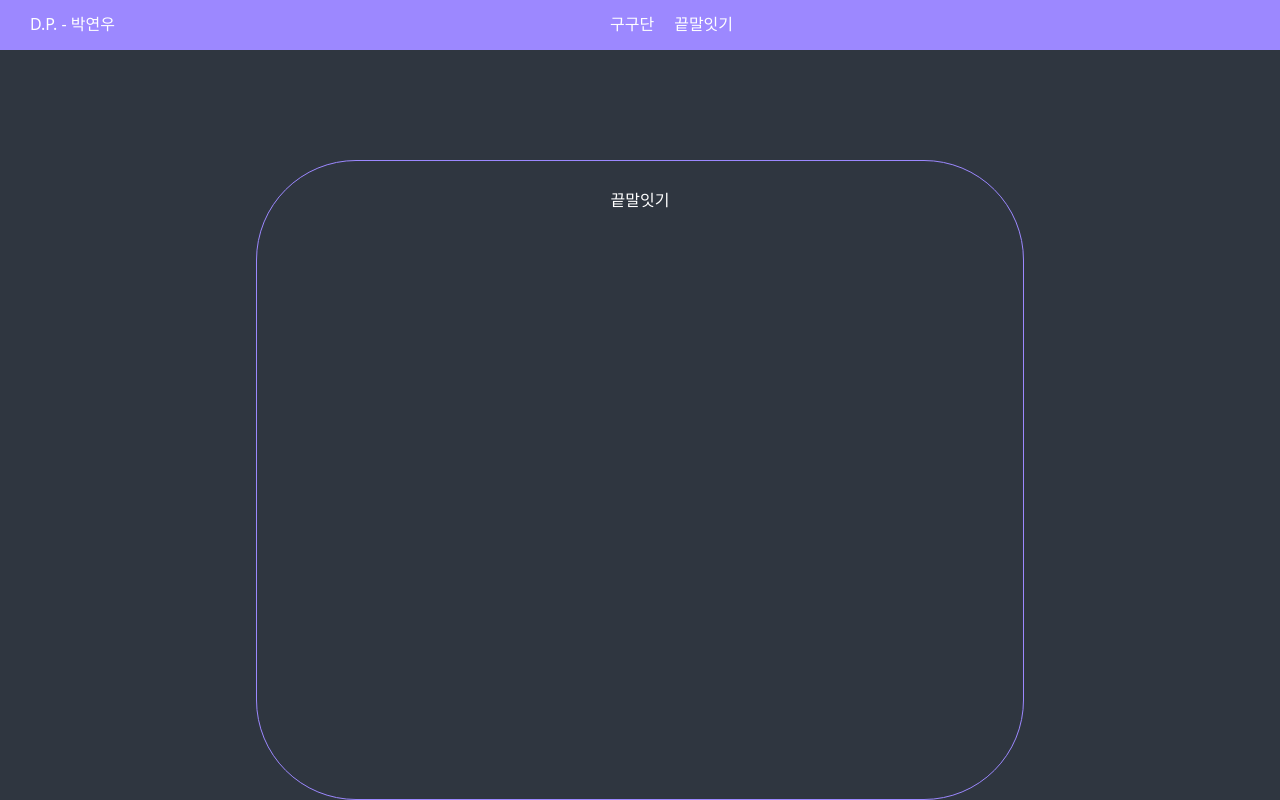
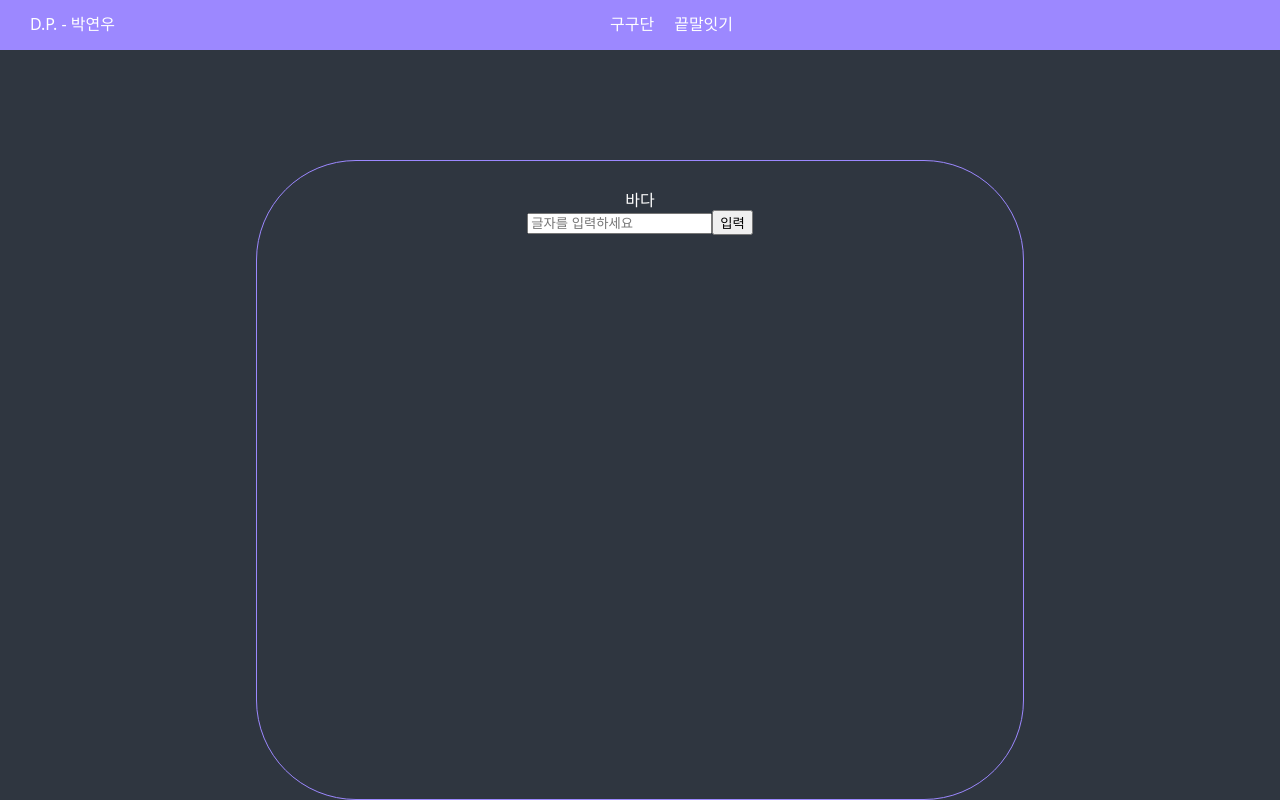
Before and after one commit to HyeonWooGa/react-ts__double-project-study, a React (Create React App) app: page /end-talk in a window 1280 px wide. Built offline with nearby package versions, Linux system fonts and the light colour scheme.

Commit message:
끝말잇기

```diff
--- a/src/App.tsx
+++ b/src/App.tsx
@@ -2,6 +2,7 @@ import React from "react";
 import { Link, Route, Routes } from "react-router-dom";
 import styled from "styled-components";
 import EndTalk from "./routes/EndTalk";
+import Index from "./routes/Index";
 import MultipleTable from "./routes/MultipleTable";
 
 const Nav = styled.nav`
@@ -56,7 +57,7 @@ function App() {
       </Nav>
       <Main>
         <Routes>
-          <Route path="/" element={<Main />} />
+          <Route path="/" element={<Index />} />
           <Route path="/multiplcation-table" element={<MultipleTable />} />
           <Route path="/end-talk" element={<EndTalk />} />
         </Routes>
--- a/src/routes/EndTalk.tsx
+++ b/src/routes/EndTalk.tsx
@@ -1,7 +1,41 @@
 import React from "react";
+import { useRecoilState } from "recoil";
+import { inputValueState, messageState, wordState } from "./atoms/atomsET";
 
 const EndTalk = () => {
-  return <span>끝말잇기</span>;
+  const [word, setWord] = useRecoilState(wordState);
+  const [inputValue, setInputValue] = useRecoilState(inputValueState);
+  const [message, setmessage] = useRecoilState(messageState);
+
+  const handleSubmitForm = (event: React.FormEvent<HTMLFormElement>) => {
+    event.preventDefault();
+    if (word[word.length - 1] !== inputValue[0]) {
+      setmessage("틀렸습니다!");
+    } else {
+      setmessage("");
+      setWord(inputValue);
+    }
+  };
+
+  const handleChangeInput = (event: React.ChangeEvent<HTMLInputElement>) => {
+    setInputValue(event.target.value);
+  };
+
+  return (
+    <>
+      <div>{word}</div>
+      <form onSubmit={handleSubmitForm}>
+        <input
+          type="text"
+          placeholder="글자를 입력하세요"
+          value={inputValue}
+          onChange={handleChangeInput}
+        />
+        <button type="submit">입력</button>
+        <div>{message}</div>
+      </form>
+    </>
+  );
 };
 
 export default EndTalk;
--- /dev/null
+++ b/src/routes/Index.tsx
@@ -0,0 +1,15 @@
+import React from "react";
+
+const Index = () => {
+  return (
+    <>
+      <span>코드스테이츠 프론트엔드 40기 박연우</span>
+      <br />
+      <span>
+        리액트와 타입스크립트를 이용한 기능 연습 웹 애플리케이션입니다.
+      </span>
+    </>
+  );
+};
+
+export default Index;
--- /dev/null
+++ b/src/routes/atoms/atomsET.tsx
@@ -0,0 +1,16 @@
+import { atom } from "recoil";
+
+export const wordState = atom({
+  key: "word",
+  default: "바다",
+});
+
+export const inputValueState = atom({
+  key: "inputValueET",
+  default: "",
+});
+
+export const messageState = atom({
+  key: "messageET",
+  default: "",
+});
--- a/src/routes/atoms/atomsMT.tsx
+++ b/src/routes/atoms/atomsMT.tsx
@@ -11,22 +11,22 @@ export const secondNumberState = atom({
 });
 
 export const inputValueState = atom({
-  key: "inputValue",
+  key: "inputValueMT",
   default: "",
 });
 
 export const isSubmitState = atom({
-  key: "isSubmit",
+  key: "isSubmitMT",
   default: false,
 });
 
 export const messageState = atom({
-  key: "message",
+  key: "messageMT",
   default: "숫자만 입력하세요",
 });
 
 export const answerSelector = selector({
-  key: "answer",
+  key: "answerMT",
   get: ({ get }) => {
     const firstNumber = get(firstNumberState);
     const secondNumber = get(secondNumberState);
```
Also changed, not shown: src/routes/Main.tsx (deleted, +0 -12 lines).
